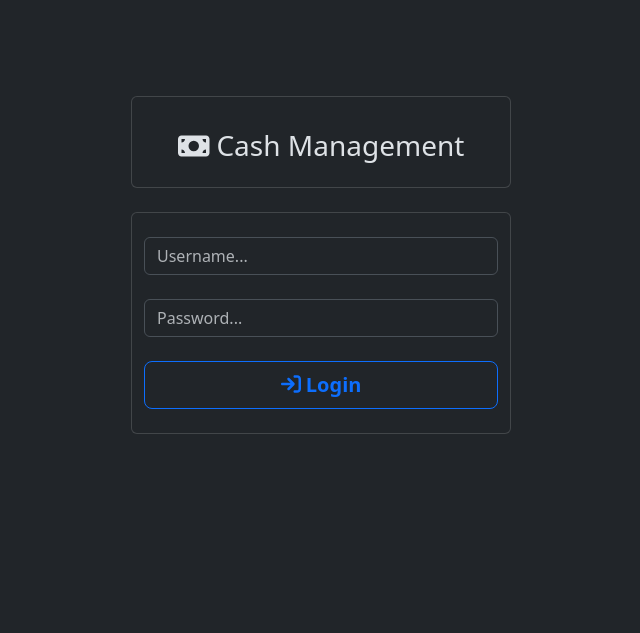
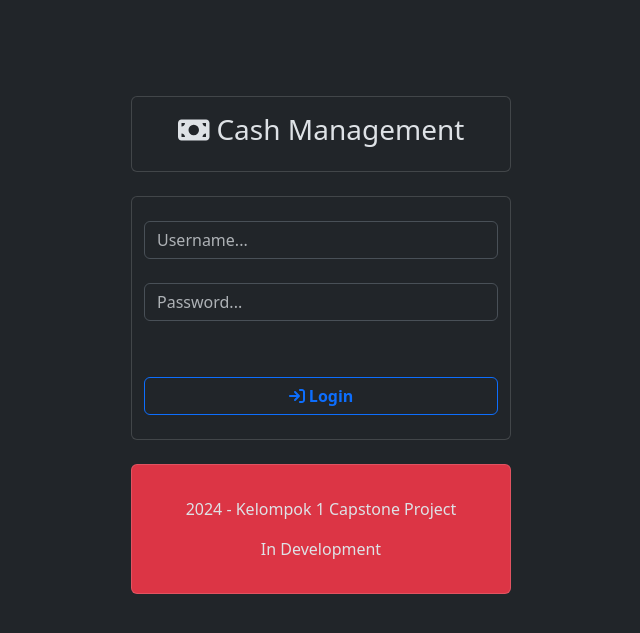
Before and after one commit to overboxbgrff/simple-cash-management, a PHP site: page /login.php in a window 1280 px wide. Shown: the top 633 px of the page, without its empty margins (319-959 px from the left). Run offline with PHP 8.4, Linux system fonts and the light colour scheme; some libraries are stand-ins or nearby versions.

Commit message:
Quick Fix

```diff
--- a/login.php
+++ b/login.php
@@ -11,14 +11,14 @@
 </head>
 
 <!-- BS Initialize-->
-<script src="lib/bootstrap.bundle.min.js"></script>
-<link rel="stylesheet" href="lib/bootstrap.min.css">
+<script src="lib/bootstrap/js/bootstrap.bundle.min.js"></script>
+<link rel="stylesheet" href="lib/bootstrap/css/bootstrap.min.css">
 <!-- FA Initialize -->
 <script src="lib/font-awesome/js/solid.min.js"></script>
 <script src="lib/font-awesome/js/fontawesome.min.js"></script>
 <script src="lib/font-awesome/js/brands.min.js"></script>
 
-<body style="background">
+<body>
     <br><br><br>
     <div class="container">
         <div class="row">
@@ -32,7 +32,6 @@
             <div class="col-sm-4"></div>
             <div class="col-sm-4 card d-grid gap-2 col-11 mx-auto">
                 <div class="card-body">
-                    <p></p>
                     <h3><center><i class="fa-solid fa-money-bill"></i> Cash Management</center></h3>
                 </div>
             </div>
@@ -56,12 +55,14 @@
                     </div>
 
                     <div class="form-group">
-                            <label class="bmd-label-static text-danger"><?php echo $error_msg; ?></label>
+                        <p></p>
+                        <label class="bmd-label-static text-danger"><?php echo $error_msg; ?></label>
+                        <p></p>
                     </div>
 
                     <div class="form-group ">
                         <div class="d-grid gap-2 col-12 mx-auto">
-                            <button type="submit" class="btn btn-outline-primary btn-lg btn-block" name="login"><i class="fa fa-sign-in" aria-hidden="true"> </i><b>  Login</b></button>
+                            <button type="submit" class="btn btn-outline-primary btn-block" name="login"><i class="fa fa-sign-in" aria-hidden="true"> </i><b>  Login</b></button>
                         </div>
                     </div>
                     <br>
@@ -71,6 +72,17 @@
         </div>
         <br>
 
+        <div class="row">
+            <div class="col-sm-4"></div>
+            <div class="col-sm-4 card bg-danger d-grid gap-2 col-11 mx-auto">
+                <div class="card-body">
+                    <p><center>2024 - Kelompok 1 Capstone Project</center></p>
+                    <p><center>In Development</center></p>
+                </div>
+            </div>
+            <div class="col-sm-4"></div>
+        </div>
+
     </div>
 </body>
 </html>
```
Also changed, not shown: homepage.php (added, +46 -0 lines).
